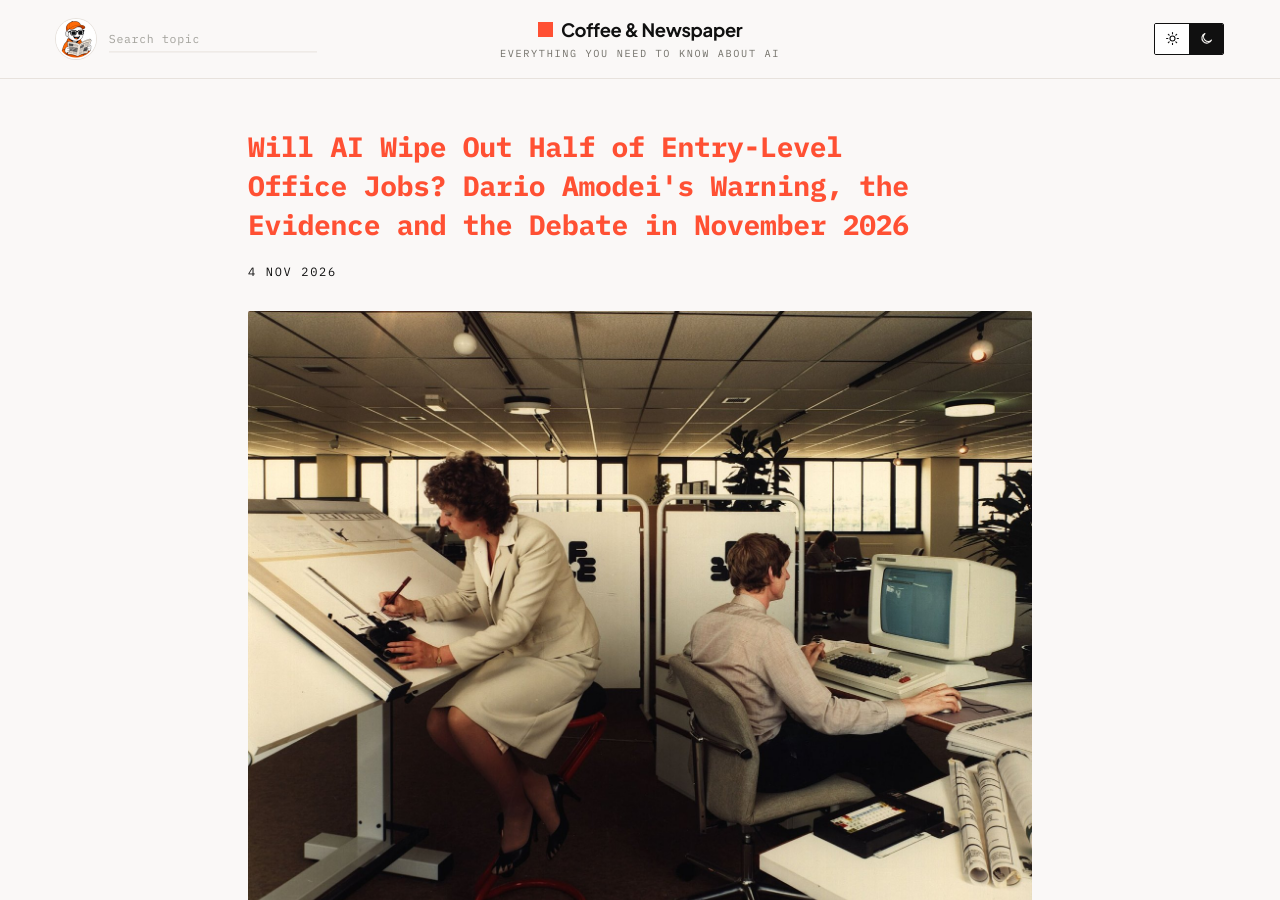
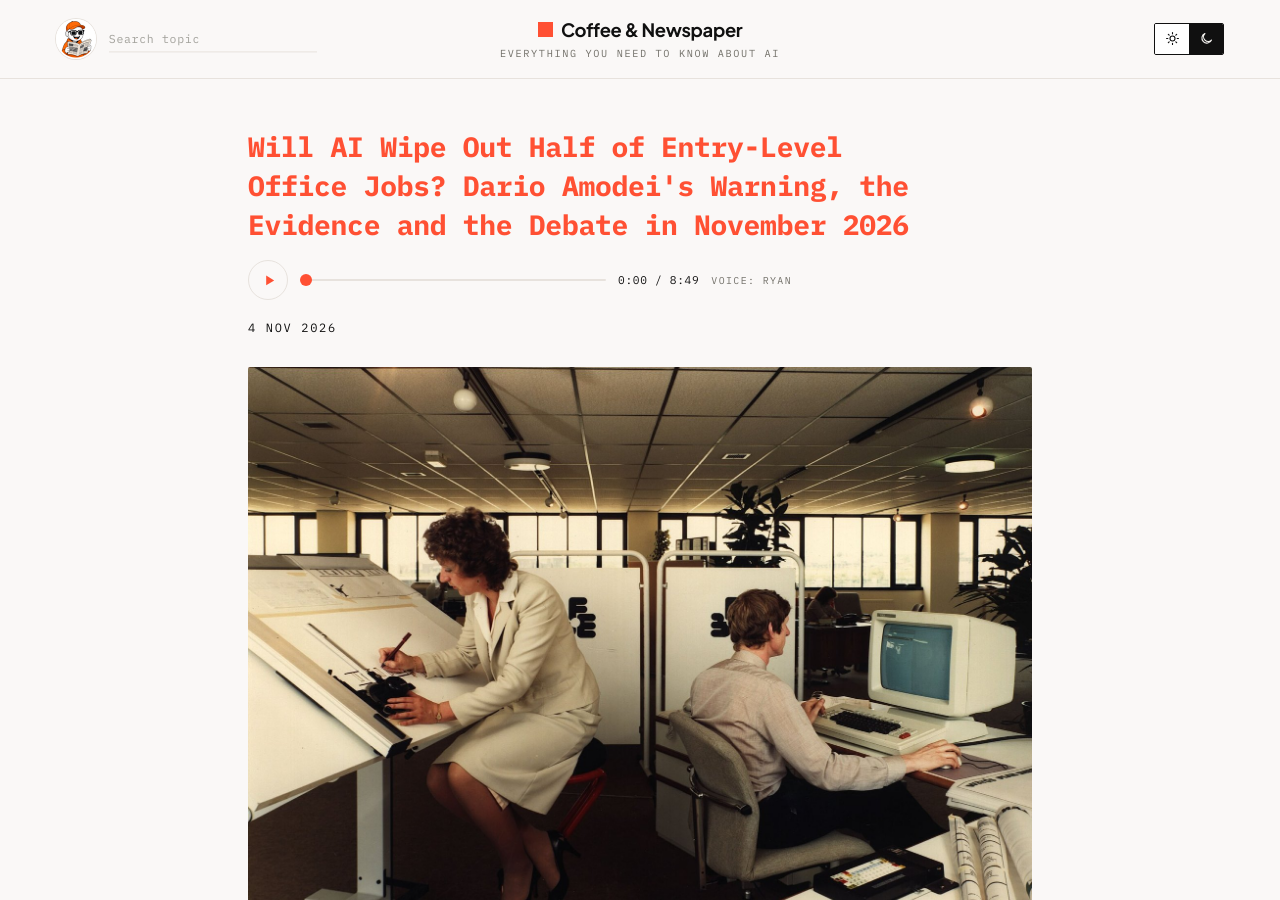
Before and after one commit to architect-high-level-core/coffee-and-newspaper, a Jekyll site: the page built from _posts/2026-11-04-ai-entry-level-jobs-debate.md, in a window 1280 px wide and 900 px high. Built offline with Jekyll 4.4.1, drawn with Linux system fonts in a browser that asks for light colours.

Commit message:
Add read-aloud audio for ai-entry-level-jobs-debate

```diff
--- a/_posts/2026-11-04-ai-entry-level-jobs-debate.md
+++ b/_posts/2026-11-04-ai-entry-level-jobs-debate.md
@@ -11,6 +11,9 @@ image_credit: "Photo: Tyne & Wear Archives & Museums, “Office workers in the 1
 image_license: "No known copyright restrictions"
 image_license_url: "https://www.flickr.com/commons/usage/"
 image_description: "Archive photo from Tyne & Wear Archives & Museums, shared via Flickr Commons and Wikimedia Commons, showing office workers in the 1970s. It is a reminder that office work has been reshaped by technology before. It does not show any company or person named in this article."
+audio: /assets/audio/ai-entry-level-jobs-debate.mp3
+audio_voice: Ryan
+audio_duration: "8:49"
 ---
 
 Few AI statements have been quoted as often as this one: AI could eliminate **half of all entry-level white-collar jobs** within a few years. It comes from Dario Amodei, CEO of Anthropic, the company behind the Claude models. In early November 2026 the warning is trending on X again, alongside a broader debate about AI, jobs and skills.
```
Also changed, not shown: 2 other files.
